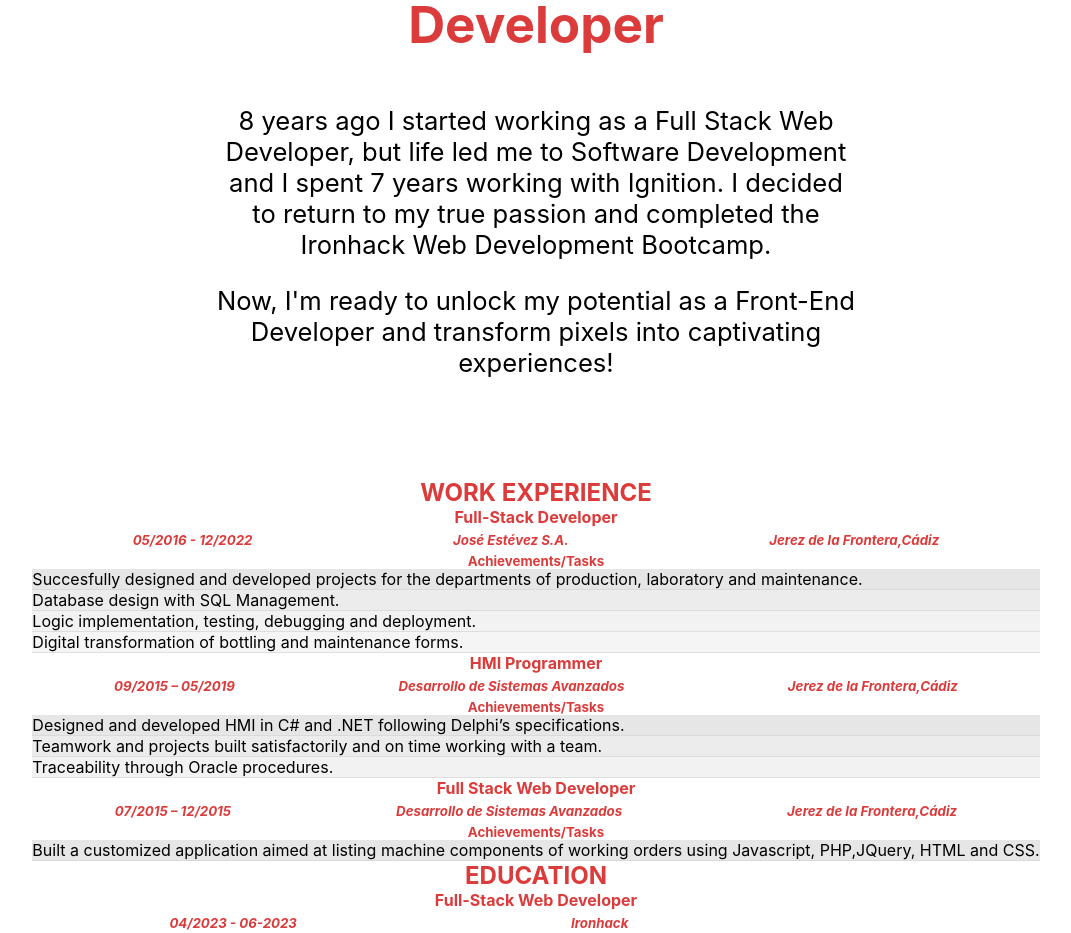
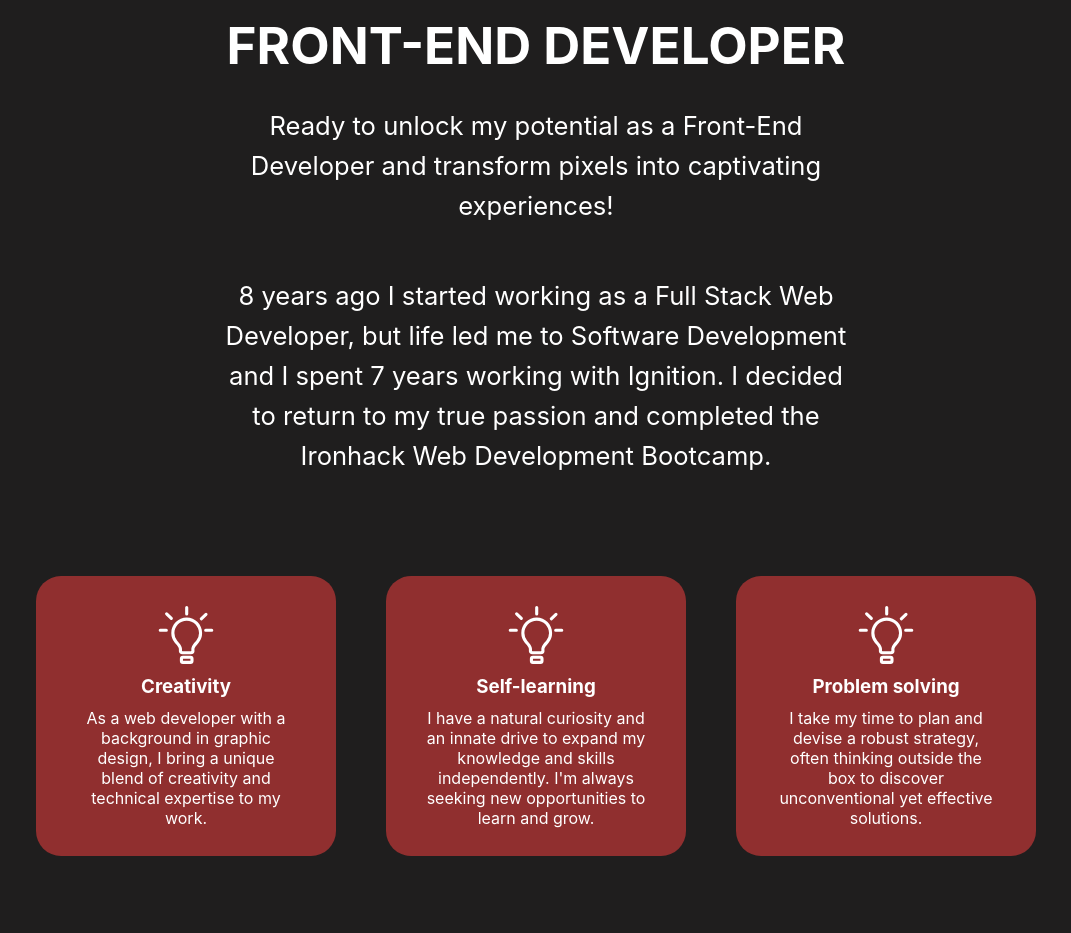
Before and after one commit to fagarmartin/my-web, a React (Vite) app: page / in a window 1280 px wide. Shown: the part 159-1092 px from the top of the page, without its empty margins (104-1175 px from the left). Built offline with nearby package versions, Linux system fonts and the light colour scheme.

Commit message:
soft skills and css added

```diff
--- a/src/App.css
+++ b/src/App.css
@@ -2,6 +2,9 @@
   margin: 0;
   padding: 0;
   box-sizing: border-box;
+}
+section{
+  margin-bottom: 100px;
 }
 .App {
   text-align: center;
--- a/src/components/Header.jsx
+++ b/src/components/Header.jsx
@@ -2,7 +2,12 @@ function Header() {
   return (
     <header>
       <div className="header-container">
-        <h1>Junior Front-End Developer</h1>
+      <h1 className="title-name">FATIMA</h1>
+        <h1 className="title">FRONT-END DEVELOPER</h1>
+        <p>
+         Ready to unlock my potential as a Front-End Developer
+          and transform pixels into captivating experiences!
+        </p>
       <div className="about-me">
         <p>
           {new Date().getFullYear() - 2015} years ago I started working as a
@@ -10,10 +15,7 @@ function Header() {
           I spent 7 years working with Ignition. I decided to return to my true
           passion and completed the Ironhack Web Development Bootcamp.
         </p>
-        <p>
-          Now, I&apos;m ready to unlock my potential as a Front-End Developer
-          and transform pixels into captivating experiences!
-        </p>
+
         </div>
       </div>
 
--- /dev/null
+++ b/src/components/softskills/SoftSkillCard.jsx
@@ -0,0 +1,11 @@
+function SoftSkillCard({imgSrc,title,description}) {
+  return (
+    <div className="soft-skill-card">
+        <img src={imgSrc} alt={title} />
+        <h3>{title}</h3>
+        <p>{description}</p>
+    </div>
+  )
+}
+
+export default SoftSkillCard
--- a/src/index.css
+++ b/src/index.css
@@ -1,3 +1,6 @@
+@import url("https://fonts.googleapis.com/css2?family=Archivo+Black&display=swap");
+/*RED   rgb(219, 59, 59);*/
+/* DARK GREY rgb(31, 30, 30);*/
 body {
   margin: 0;
   font-family: -apple-system, BlinkMacSystemFont, "Segoe UI", "Roboto", "Oxygen",
@@ -5,6 +8,8 @@ body {
     sans-serif;
   -webkit-font-smoothing: antialiased;
   -moz-osx-font-smoothing: grayscale;
+  background-color: rgb(31, 30, 30);
+  color: white;
 }
 
 code {
@@ -26,7 +31,6 @@ h6 {
 nav {
   display: flex;
   flex-wrap: wrap;
-  background-color: rgb(49, 49, 49);
 }
 
 nav li {
@@ -81,20 +85,68 @@ a {
 .bg3 {
   background-color: rgba(129, 128, 128, 0.08);
 }
+/*HEADER */
+.title-name {
+  font-size: 6vw;
+  font-family: "Archivo Black", sans-serif;
+}
+.title {
+  color: white;
+  font-size: 4vw;
+  margin-bottom: 30px;
+}
+
 header {
   display: flex;
   flex-direction: column;
   align-items: center;
 }
+
 .header-container {
   margin: 50px 0;
   font-size: 2vw;
   width: 50%;
 }
+.header-container p {
+  line-height: 30pt;
+}
 
-.about-me{
+.about-me {
   margin: 50px 0;
 }
-.about-me p{
+.about-me p {
   margin-bottom: 25px;
 }
+.soft-skills img{
+width: 60px;
+color:white
+}
+/* soft skill card*/
+
+.soft-skills{
+  display: flex;
+  flex-direction: row;
+  flex-wrap: wrap;
+  align-items: center;
+  justify-content:center;
+  gap:50px;
+
+
+}
+
+.soft-skill-card h3{
+color: white;
+margin: 10px 5px;
+}
+.soft-skill-card{
+  display: flex;
+  flex-direction: column;
+  align-items: center;
+  justify-content: center;
+  width: 300px;
+  height: 280px;
+  text-align: center;
+  background-color:   rgba(219, 59, 59, 0.603); ;
+  border-radius: 25px;
+  padding: 40px;
+}
--- a/src/pages/Home.jsx
+++ b/src/pages/Home.jsx
@@ -3,19 +3,37 @@ import Section from "../components//Section";
 import LanguageCard from "../components/LanguageCard";
 import dataWork from "../data/workexperience.json";
 import dataEducation from "../data/education.json";
+import SoftSkillCard from "../components/softskills/SoftSkillCard";
 function Home() {
-
   return (
     <div className="container">
       <Header />
+      <section className="soft-skills">
+      <SoftSkillCard imgSrc={"bulb.svg"} title={"Creativity"} description={"As a web developer with a background in graphic design, I bring a unique blend of creativity and technical expertise to my work. "} />
 
+      <SoftSkillCard imgSrc={"bulb.svg"} title={"Self-learning"} description={"I have a natural curiosity and an innate drive to expand my knowledge and skills independently. I'm always seeking new opportunities to learn and grow."} />
+
+      <SoftSkillCard imgSrc={"bulb.svg"} title={"Problem solving"} description={"I take my time to plan and devise a robust strategy, often thinking outside the box to discover unconventional yet effective solutions."} />
+      </section>
       <div className="my-experience">
-        {/* jose estevez */}
-       <Section data={dataWork} className={"work-experience"} title="WORK EXPERIENCE" titleTasks="Achievements/Tasks"/>
-       <Section data={dataEducation} className={"education"} title="EDUCATION" />
+        <Section
+          data={dataWork}
+          className={"work-experience"}
+          title="WORK EXPERIENCE"
+          titleTasks="Achievements/Tasks"
+        />
+        <Section
+          data={dataEducation}
+          className={"education"}
+          title="EDUCATION"
+        />
+
         <section>
           <h2>LANGUAGES</h2>
-        <LanguageCard language={"English"} title={"Certificate in Advanced English, C1."}/>
+          <LanguageCard
+            language={"English"}
+            title={"Certificate in Advanced English, C1."}
+          />
         </section>
       </div>
     </div>
```
Also changed, not shown: src/components/whatido/WhatIDoCard.jsx (added, +11 -0 lines), public/bulb.svg (added).
